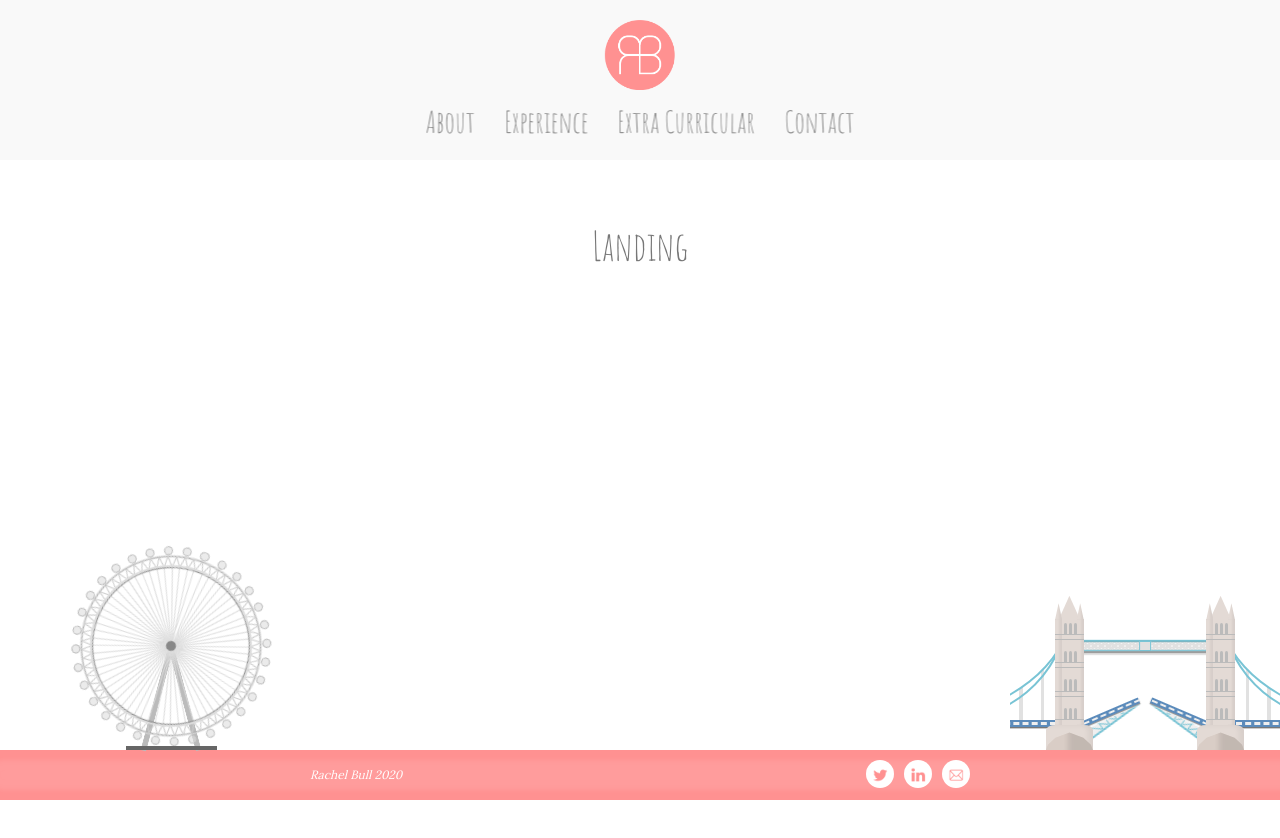
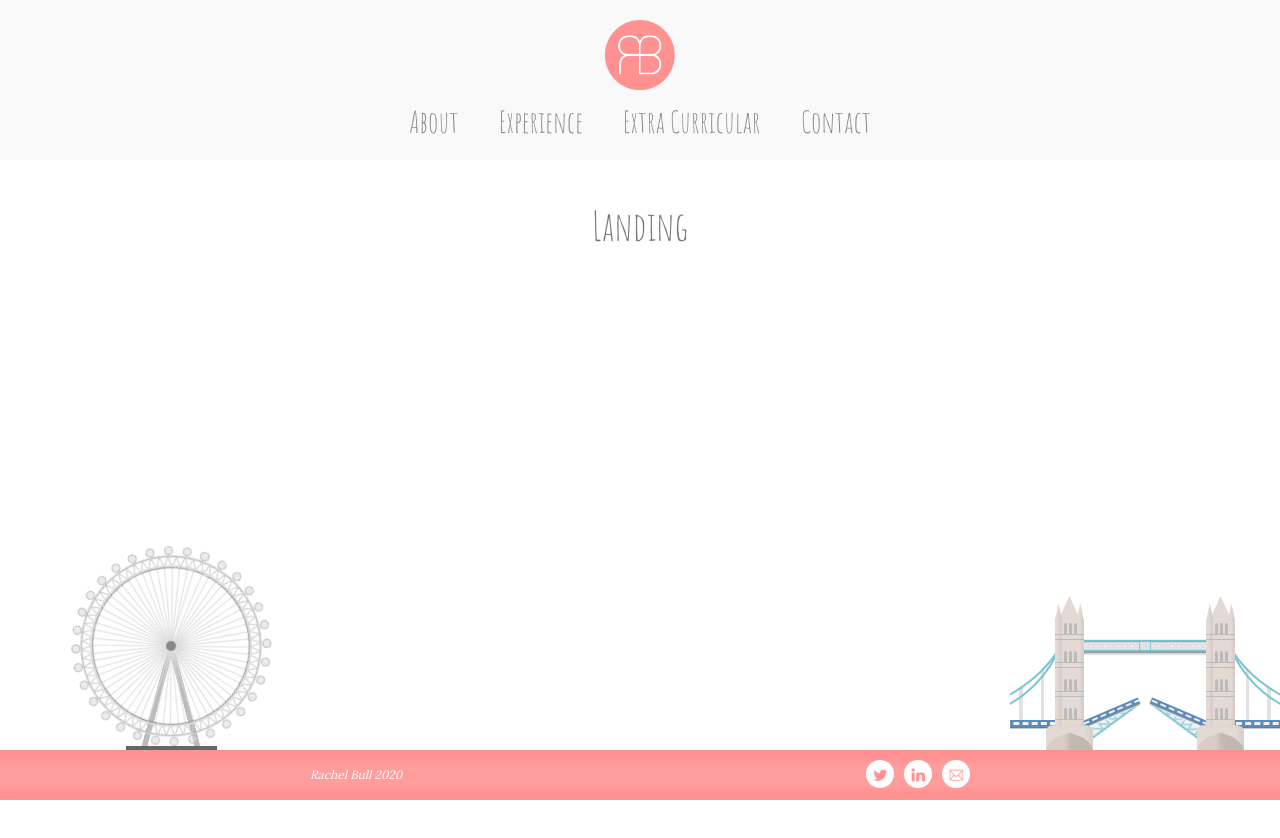
Before and after one commit to rachelbest/portfolio, a React (Create React App) app: page / in a window 1280 px wide. Shown: the top 838 px of the page. Built offline with nearby package versions, Linux system fonts and the light colour scheme.

Commit message:
Fix spacing

```diff
--- a/src/assets/css/Header.css
+++ b/src/assets/css/Header.css
@@ -29,7 +29,7 @@ a {
       right: unset;
       left: 50%;
       bottom: 20px;
-      width: 65%; }
+      width: 70%; }
       .header__absolute nav a {
         font-size: 30px; }
   .header__sticky {
@@ -51,7 +51,7 @@ a {
       right: 0%;
       left: unset;
       bottom: 10px;
-      width: 55%; }
+      width: 60%; }
       .header__sticky nav a {
         font-size: 28px; }
   .header__container {
--- a/src/assets/css/app.css
+++ b/src/assets/css/app.css
@@ -10,13 +10,13 @@ body {
 body {
   font-family: 'Lora', serif;
   font-size: 14px;
-  margin: 220px 0 0;
+  margin: 200px 0 0;
   padding: 0;
   box-sizing: border-box;
   background: #FFFFFF; }
   body .container {
     position: relative;
-    margin: 100px auto 150px;
+    margin: 0 auto;
     max-width: 660px;
     min-height: 700px;
     padding: 0;
@@ -27,7 +27,7 @@ body {
       font-size: 40px;
       color: #777777;
       text-align: center;
-      margin: 70px 0 50px 0;
+      margin: 30px 0 50px 0;
       font-weight: normal; }
     body .container p {
       line-height: 26px;
--- a/src/assets/scss/Header.scss
+++ b/src/assets/scss/Header.scss
@@ -40,7 +40,7 @@ $header-timing: 500ms;
 			right: unset;
 			left: 50%;
 			bottom: 20px;
-			width: 65%;
+			width: 70%;
 
 			a {
 				font-size: 30px;
@@ -74,7 +74,7 @@ $header-timing: 500ms;
 			right: 0%;
 			left: unset;
 			bottom: 10px;
-			width: 55%;
+			width: 60%;
 
 			a {
 				font-size: 28px;
--- a/src/assets/scss/app.scss
+++ b/src/assets/scss/app.scss
@@ -8,14 +8,14 @@ body {
 body {
 	font-family: 'Lora', serif;
 	font-size: 14px;
-	margin: 220px 0 0; //Space for header
+	margin: 200px 0 0; //Space for header
 	padding: 0;
 	box-sizing: border-box;
 	background: #FFFFFF;
 
 	.container {
 		position: relative;
-		margin: 100px auto 150px;
+		margin: 0 auto;
 		max-width: $container-width;
 		min-height: 700px;
 		padding: 0;
@@ -27,7 +27,7 @@ body {
 			font-size: 40px;
 			color: #777777;
 			text-align: center;
-			margin: 70px 0 50px 0;
+			margin: 30px 0 50px 0;
 			font-weight: normal;
 		}
 
```
